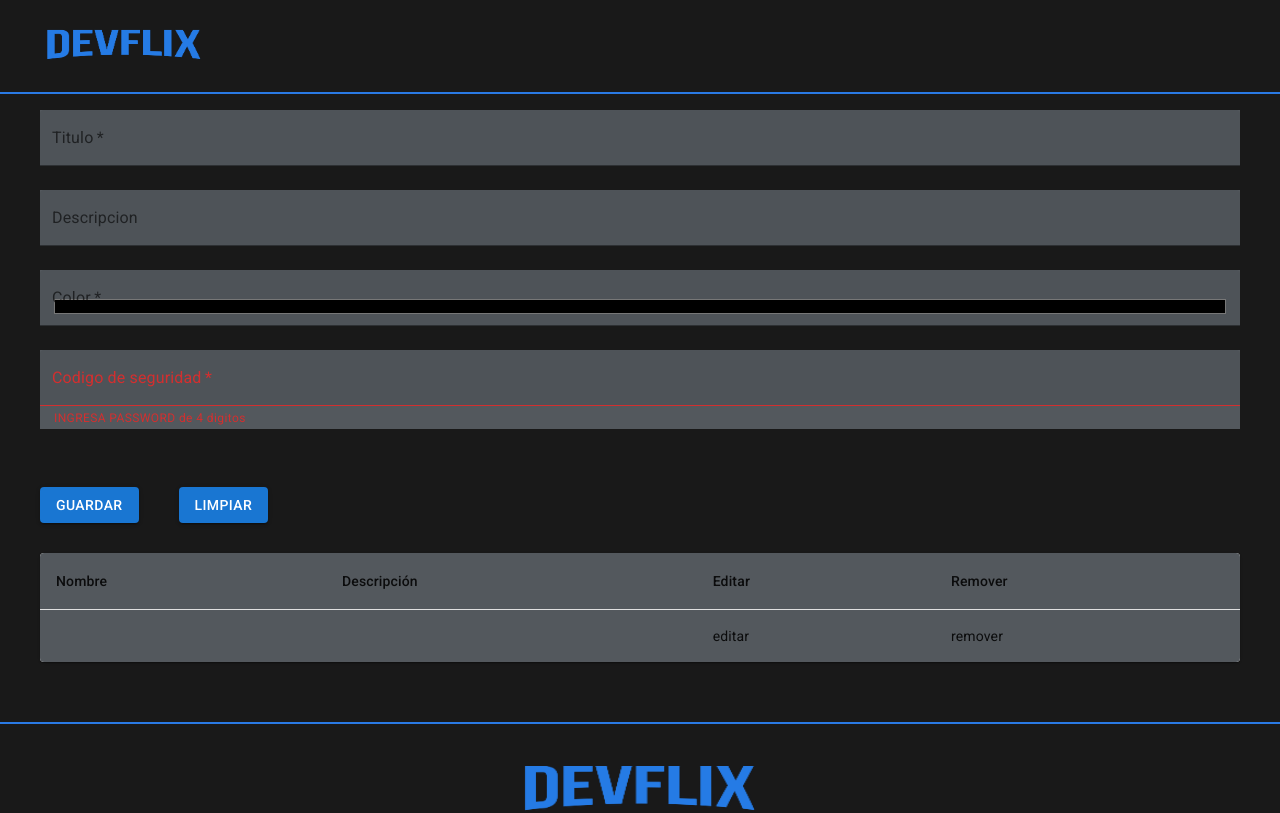
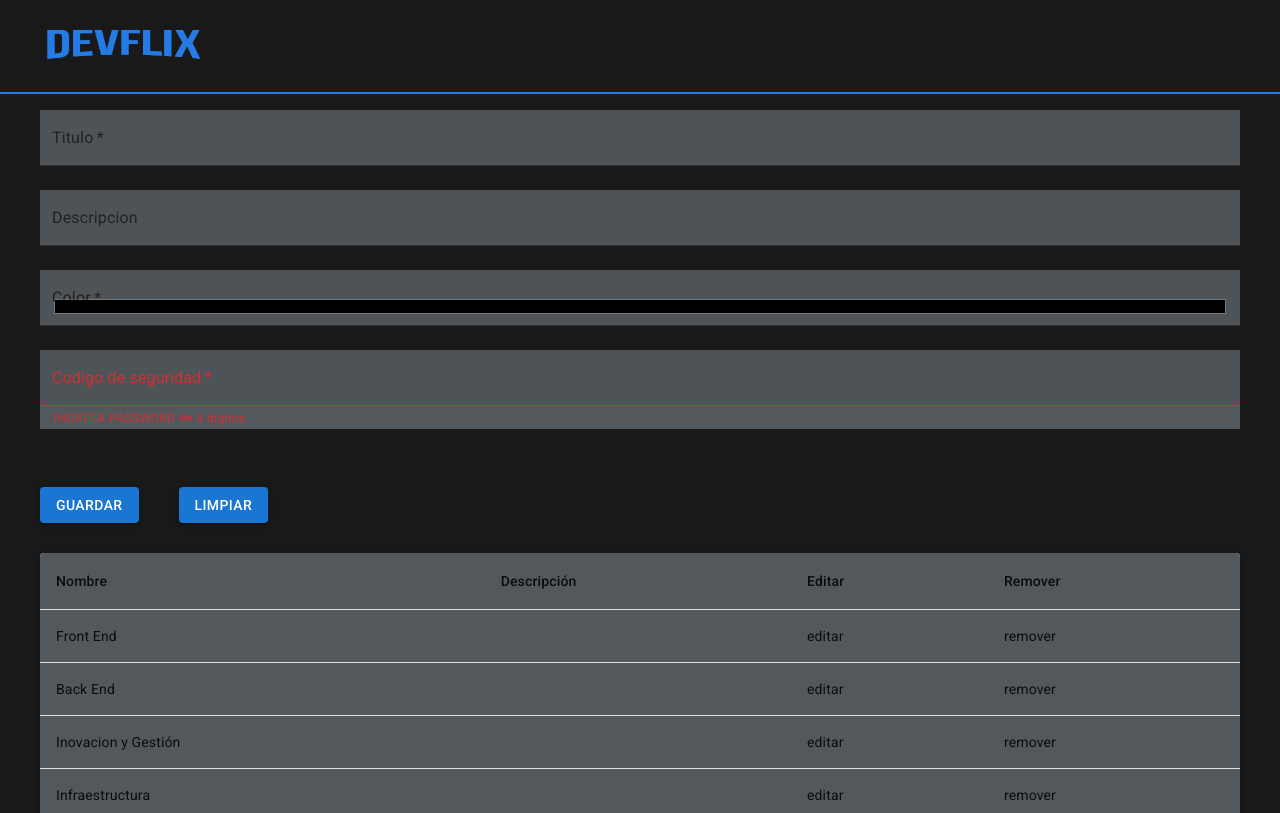
Before and after one commit to magoMercurio/aluraflix-vite-challenge, a React (Vite) app: page /NuevaCategoria in a window 1280 px wide. Shown: the top 813 px of the page. Built offline with nearby package versions, Linux system fonts and the light colour scheme.

Commit message:
Update index.jsx
uso de map para crear las lineas de las categorias

```diff
--- a/src/components/TablaCategorias/index.jsx
+++ b/src/components/TablaCategorias/index.jsx
@@ -12,22 +12,14 @@ import Paper from '@mui/material/Paper';
 
 export default function TablaCategoria(props) {
 
-  const { titulo, descripcion  } = props
+  const { titulo, descripcion, categorias  } = props
 
   function createData(titulo, descripcion, editar, remover) {
     return { titulo, descripcion, editar, remover };
   }
 
 
-  const rows = [
-    createData(
-      titulo,
-      descripcion,
-      'editar',
-      'remover'
-      )
-
-  ]
+  const rows = categorias.map(categoria => createData(categoria.titulo, categoria.descripcion, 'editar', 'remover'));
 
 
   return (
```
